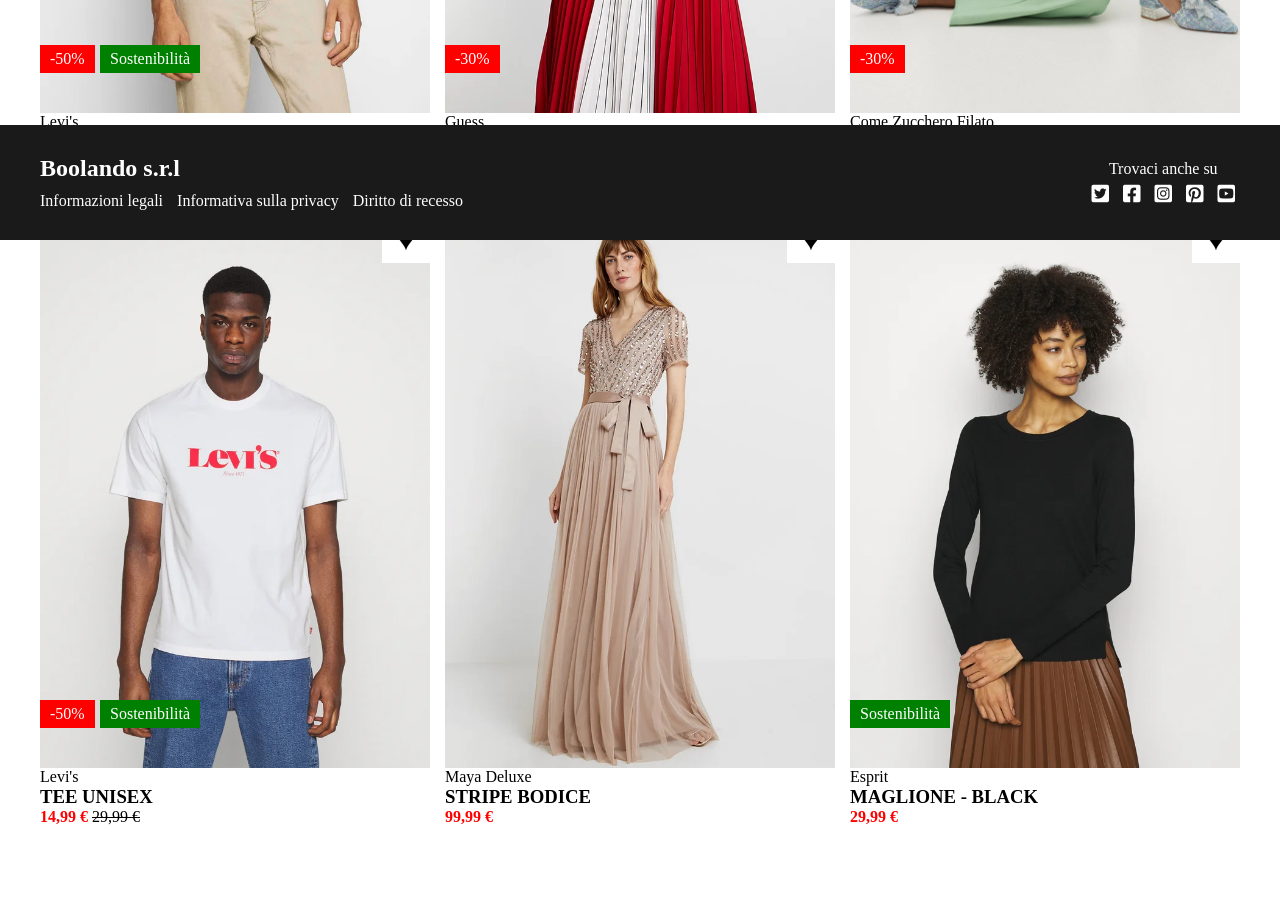
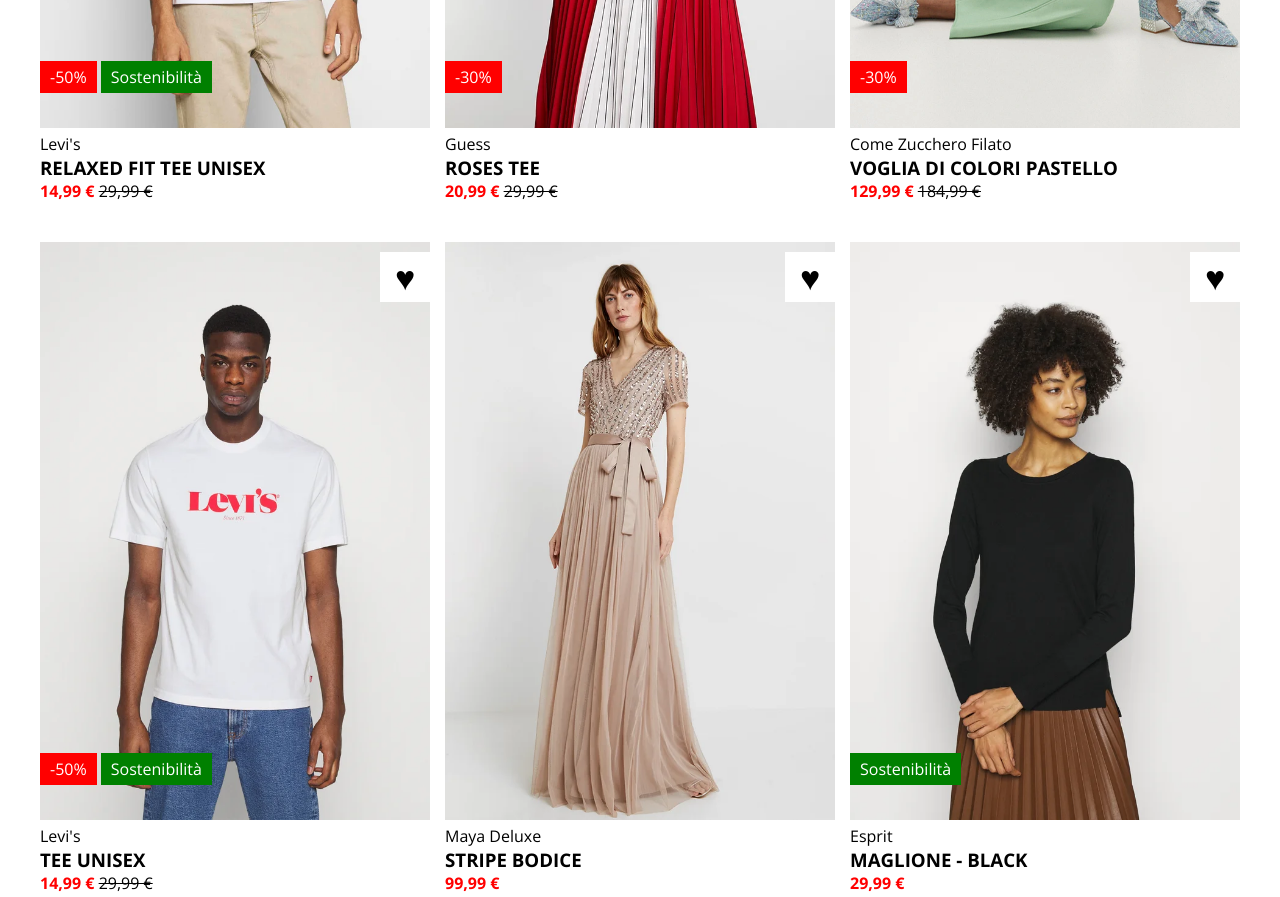
Before and after one commit to Montesi-Yuri/html-css-boolando, a plain HTML site: page index.html in a window 1280 px wide. Shown: the part 560-1457 px from the top of the page. Drawn offline with nearby package versions, Linux system fonts and the light colour scheme.

Commit message:
Completato main

```diff
--- a/css/style.css
+++ b/css/style.css
@@ -7,9 +7,15 @@
     box-sizing: border-box;
 }
 
+
 /*
 GENERAL
 */
+
+body{
+    font-family: 'Open Sans', sans-serif;
+}
+
 .container{
     max-width: 1200px;
     margin: 0 auto;
@@ -53,25 +59,32 @@
     width: 120px;
 }
 
+.header-logo img{
+    height: 90%;
+    padding-top: 2px;
+
+}
+
 header .header-row .header-symbols *{
     padding: 5px 5px;
 }
+
 header .header-row .header-categories *{
     padding: 5px 0px;
 }
+
 
 /*
 MAIN
 */
 
 main{
-    margin-bottom: 150px;
-    margin-top: 80px;
+    margin-bottom: 50px;
+    margin-top: 60px;
 }
 
 main .main-row .single-product{
     width: calc((100% / 3) - 10px);
-    /* height: 500px; */
 }
 
 main .main-row{
@@ -79,13 +92,29 @@
 }
 
 main .main-row .single-product{
-    margin-top: 30px;
+    margin-top: 50px;
 }
 
 main .main-row .single-product .image-content{
     width: 100%;
     height: 90%;
     position: relative;
+}
+
+main .main-row .single-product .image-caption{
+    padding-top: 5px;
+}
+
+main .main-row .single-product .image-content:hover .main-image{
+    display: none;
+}
+
+main .main-row .single-product .image-content:hover .secondary-image{
+    display: block;
+}
+
+main .main-row .single-product .image-content .secondary-image{
+    display: none;
 }
 
 .discounted-price{
@@ -100,18 +129,18 @@
 .red-image-tag{
     color: white;
     background-color: red;
+    padding: 5px 10px;
+}
+
+.tags{
     position: absolute;
     left: 0;
     bottom: 40px;
-    padding: 5px 10px;
 }
 
 .green-image-tag{
     color: white;
     background-color: green;
-    position: absolute;
-    left: 60px;
-    bottom: 40px;
     padding: 5px 10px;
 }
 
@@ -123,10 +152,14 @@
     position: absolute;
     right: 0;
     top: 10px;
-    padding: 5px 14px;
+    width: 50px;
+    height: 50px;
+    text-align: center;
+    line-height: 50px;
     font-size: 34px;
     background-color: white;
 }
+
 
 /*
 FOOTER
@@ -136,11 +169,6 @@
     background-color: #1A1A1A;
     padding-top: 30px;
     padding-bottom: 30px;
-    position: fixed;
-    left: 0;
-    bottom: 0;
-    width: 100%;
-    z-index: 1;
 }
 
 .footer-row{
@@ -207,5 +235,5 @@
 .debug .footer-row *{
     background-color: aqua;
     border: 1px dashed black;
-    /* width: 500px; */
-} */
+    width: 500px;
+}*/
--- a/index.html
+++ b/index.html
@@ -8,6 +8,9 @@
 
         <!-- Fonts -->
         <link rel="stylesheet" href="https://cdnjs.cloudflare.com/ajax/libs/font-awesome/6.4.0/css/all.min.css" integrity="sha512-iecdLmaskl7CVkqkXNQ/ZH/XLlvWZOJyj7Yy7tcenmpD1ypASozpmT/E0iPtmFIB46ZmdtAc9eNBvH0H/ZpiBw==" crossorigin="anonymous" referrerpolicy="no-referrer" />
+        <link rel="preconnect" href="https://fonts.googleapis.com">
+        <link rel="preconnect" href="https://fonts.gstatic.com" crossorigin>
+        <link href="https://fonts.googleapis.com/css2?family=Open+Sans:wght@400;500;700&display=swap" rel="stylesheet">
 
         <!-- CSS -->
         <link rel="stylesheet" href="css/style.css">
@@ -64,18 +67,26 @@
                         <!-- image content -->
                         <div class="image-content">
 
-                            <img src="img/1.webp" alt="1st-item">
+                            <img class="main-image" src="img/1.webp" alt="1st-item">
 
-                            <div class="red-image-tag">-50%</div>
+                            <img class="secondary-image" src="img/1b.webp" alt="1st-b-item">
 
-                            <div class="green-image-tag">Sostenibilità</div>
+                            <div class="tags">
 
-                            <div class="wishlist">&hearts;</div>
+                                <span class="red-image-tag">-50%</span>
+
+                                <span class="green-image-tag">Sostenibilità</span>
+
+                            </div>
+
+                            <div class="wishlist">
+                                &hearts;
+                            </div>
 
                         </div>
 
                         <!-- image caption -->
-                        <div class="image caption">
+                        <div class="image-caption">
 
                             <span class="product-brand">Levi's</span>
 
@@ -96,16 +107,22 @@
                         <!-- image content -->
                         <div class="image-content">
 
-                            <img src="img/2.webp" alt="2nd-item">
+                            <img class="main-image" src="img/2.webp" alt="2nd-item">
 
-                            <div class="red-image-tag">-30%</div>
+                            <img class="secondary-image" src="img/2b.webp" alt="2nd-b-item">
+
+                            <div class="tags">
+
+                                <span class="red-image-tag">-30%</span>
+
+                            </div>
 
                             <div class="wishlist">&hearts;</div>
 
                         </div>
 
                         <!-- image caption -->
-                        <div class="image caption">
+                        <div class="image-caption">
 
                             <span class="product-brand">Guess</span>
 
@@ -126,16 +143,22 @@
                         <!-- image content -->
                         <div class="image-content">
 
-                            <img src="img/3.webp" alt="3rd-item">
+                            <img class="main-image" src="img/3.webp" alt="3rd-item">
 
-                            <div class="red-image-tag">-30%</div>
+                            <img class="secondary-image" src="img/3b.webp" alt="3rd-b-item">
+
+                            <div class="tags">
+
+                                <span class="red-image-tag">-30%</span>
+
+                            </div>
 
                             <div class="wishlist">&hearts;</div>
 
                         </div>
 
                         <!-- image caption -->
-                        <div class="image caption">
+                        <div class="image-caption">
 
                             <span class="product-brand">Come Zucchero Filato</span>
 
@@ -156,18 +179,24 @@
                         <!-- image content -->
                         <div class="image-content">
 
-                            <img src="img/4.webp" alt="4th-item">
+                            <img class="main-image" src="img/4.webp" alt="4th-item">
 
-                            <div class="red-image-tag">-50%</div>
+                            <img class="secondary-image" src="img/4b.webp" alt="4th-b-item">
 
-                            <div class="green-image-tag">Sostenibilità</div>
+                            <div class="tags">
+
+                                <span class="red-image-tag">-50%</span>
+
+                                <span class="green-image-tag">Sostenibilità</span>
+
+                            </div>
 
                             <div class="wishlist">&hearts;</div>
 
                         </div>
 
                         <!-- image caption -->
-                        <div class="image caption">
+                        <div class="image-caption">
 
                             <span class="product-brand">Levi's</span>
 
@@ -188,14 +217,16 @@
                         <!-- image content -->
                         <div class="image-content">
 
-                            <img src="img/5.webp" alt="5th-item">
+                            <img class="main-image" src="img/5.webp" alt="5th-item">
+
+                            <img class="secondary-image" src="img/5b.webp" alt="5th-b-item">
 
                             <div class="wishlist">&hearts;</div>
 
                         </div>
 
                         <!-- image caption -->
-                        <div class="image caption">
+                        <div class="image-caption">
 
                             <span class="product-brand">Maya Deluxe</span>
 
@@ -213,16 +244,22 @@
                         <!-- image content -->
                         <div class="image-content">
 
-                            <img src="img/6.webp" alt="6th-item">
+                            <img class="main-image" src="img/6.webp" alt="6th-item">
 
-                            <div class="green-image-tag only-tag">Sostenibilità</div>
+                            <img class="secondary-image" src="img/6b.webp" alt="6th-b-item">
+
+                            <div class="tags">
+
+                                <span class="green-image-tag">Sostenibilità</span>
+
+                            </div>
 
                             <div class="wishlist">&hearts;</div>
 
                         </div>
 
                         <!-- image caption -->
-                        <div class="image caption">
+                        <div class="image-caption">
 
                             <span class="product-brand">Esprit</span>
 
```
